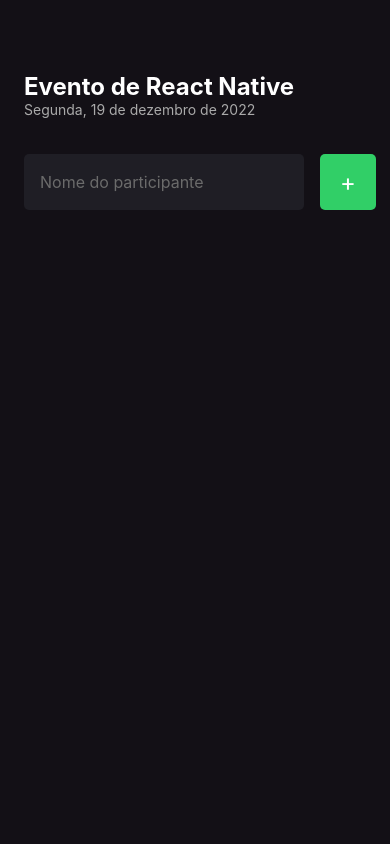
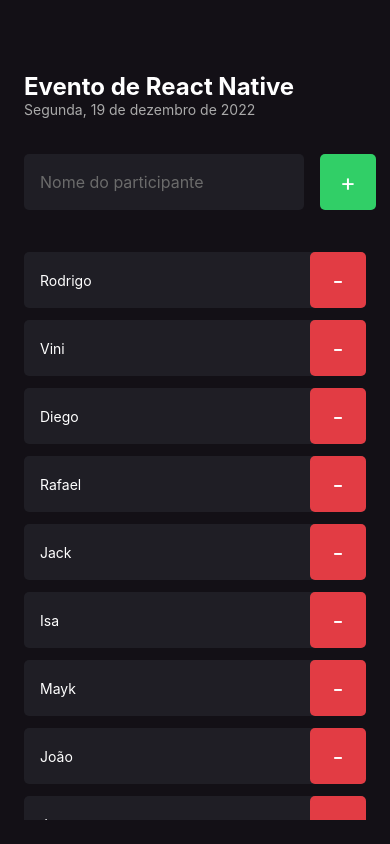
Before and after one commit to vitorsemidio-dev/imhere, a React Native app: screen / in a window 390 px wide. Built offline with nearby package versions, Linux system fonts and the light colour scheme.

Commit message:
:sparkles: create component participant

```diff
--- /dev/null
+++ b/src/components/Participant/index.tsx
@@ -0,0 +1,19 @@
+import { Text, TouchableOpacity, View } from 'react-native';
+import { styles } from './styles';
+
+interface ParticipantProps {
+  name: string;
+  onRemove: (name: string) => void;
+}
+
+export function Participant({ name, onRemove }: ParticipantProps) {
+  return (
+    <View style={styles.container}>
+      <Text style={styles.name}>{name}</Text>
+
+      <TouchableOpacity style={styles.button} onPress={() => onRemove(name)}>
+        <Text style={styles.buttonText}>-</Text>
+      </TouchableOpacity>
+    </View>
+  );
+}
--- /dev/null
+++ b/src/components/Participant/styles.ts
@@ -0,0 +1,29 @@
+import { StyleSheet } from 'react-native';
+
+export const styles = StyleSheet.create({
+  container: {
+    width: '100%',
+    backgroundColor: '#1F1E25',
+    borderRadius: 5,
+    flexDirection: 'row',
+    alignItems: 'center',
+    marginBottom: 12,
+  },
+  name: {
+    color: '#fff',
+    flex: 1,
+    padding: 16,
+  },
+  button: {
+    width: 56,
+    height: 56,
+    borderRadius: 5,
+    backgroundColor: '#E23C44',
+    alignItems: 'center',
+    justifyContent: 'center',
+  },
+  buttonText: {
+    color: '#fff',
+    fontSize: 24,
+  },
+});
--- a/src/screens/Home/index.tsx
+++ b/src/screens/Home/index.tsx
@@ -1,9 +1,33 @@
-import { Text, TextInput, TouchableOpacity, View } from 'react-native';
+import {
+  FlatList,
+  Text,
+  TextInput,
+  TouchableOpacity,
+  View,
+} from 'react-native';
+import { Participant } from '../../components/Participant';
 import { styles } from './styles';
 
 export function Home() {
+  const participants = [
+    'Rodrigo',
+    'Vini',
+    'Diego',
+    'Rafael',
+    'Jack',
+    'Isa',
+    'Mayk',
+    'João',
+    'Jane',
+    'John',
+  ];
+
   const handleParticipantAdd = () => {
     console.log('Adicionar participante');
+  };
+
+  const handleParticipantRemove = (name: string) => {
+    console.log(`Remover participante: ${name}`);
   };
 
   return (
@@ -21,6 +45,23 @@
           <Text style={styles.buttonText}>+</Text>
         </TouchableOpacity>
       </View>
+      <FlatList
+        data={participants}
+        keyExtractor={(item) => item}
+        renderItem={({ item }) => (
+          <Participant
+            key={item}
+            name={item}
+            onRemove={handleParticipantRemove}
+          />
+        )}
+        ListEmptyComponent={() => (
+          <Text style={styles.emptyList}>
+            Ninguém chegou no seu evento ainda? {'\n'}
+            Adicione participantes ao seu evento.
+          </Text>
+        )}
+      />
     </View>
   );
 }
--- a/src/screens/Home/styles.ts
+++ b/src/screens/Home/styles.ts
@@ -43,4 +43,10 @@
     color: '#fff',
     fontSize: 24,
   },
+  emptyList: {
+    color: '#fff',
+    fontSize: 14,
+    textAlign: 'center',
+    lineHeight: 24,
+  },
 });
```
